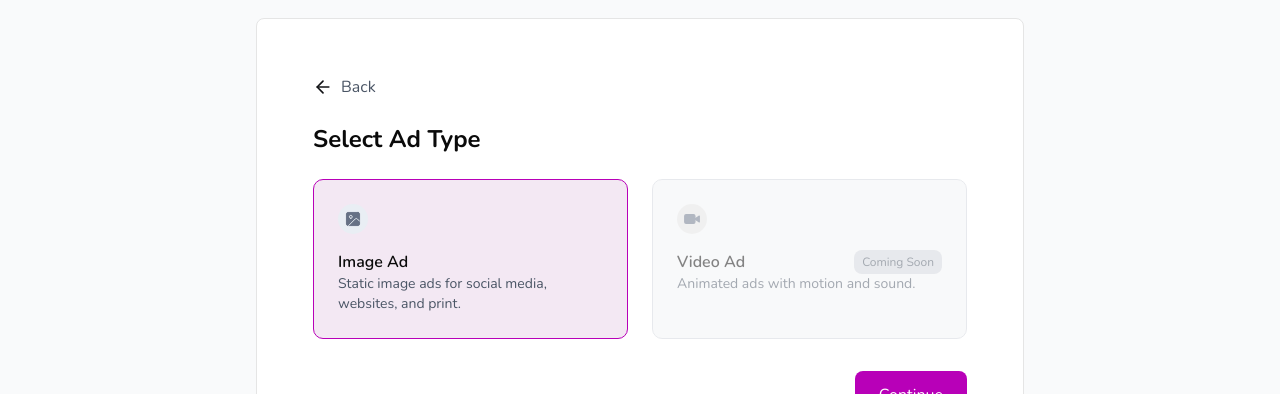
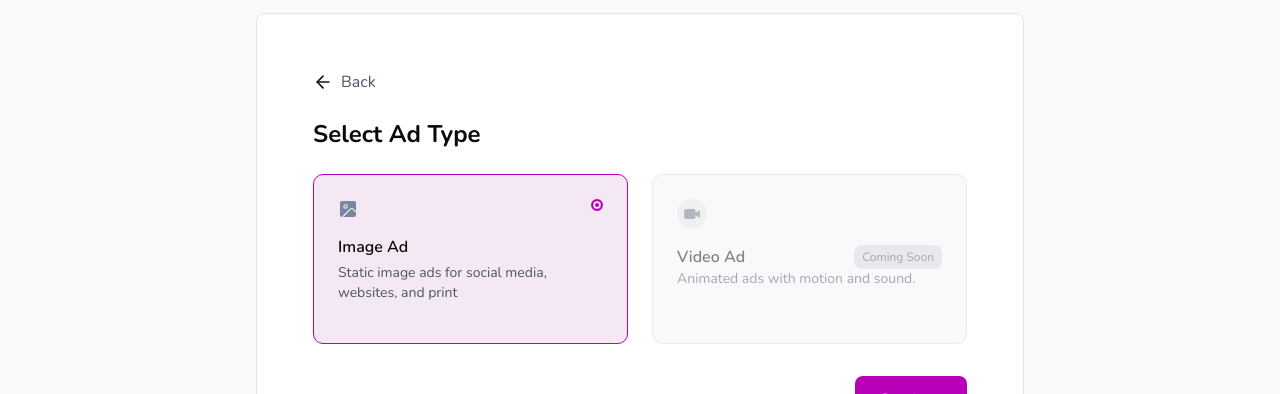
Before and after one commit to oyogbeche/AI-Ad-Gen-Frontend, a Next.js app: page /ad-type in a window 1280 px wide. Both pictures are taken after a click on the element 470 px from the left and 500 px from the top of the page. Shown: the part 241-635 px from the top of the page. Built offline with nearby package versions, Linux system fonts and the light colour scheme.

Commit message:
Adedd slick-carousel dependency and update multi-select component for SSR

```diff
--- a/package.json
+++ b/package.json
@@ -27,6 +27,7 @@
     "react-dom": "^19.0.0",
     "react-hook-form": "^7.54.2",
     "react-slick": "^0.30.3",
+    "slick-carousel": "^1.8.1",
     "sonner": "^2.0.1",
     "tailwind-merge": "^3.0.2",
     "tailwindcss-animate": "^1.0.7",
--- a/src/app/ad-form/_components/image-ad-form.tsx
+++ b/src/app/ad-form/_components/image-ad-form.tsx
@@ -1,9 +1,9 @@
 "use client";
 import React from "react";
+import dynamic from "next/dynamic";
 import { useForm } from "react-hook-form";
 import { zodResolver } from "@hookform/resolvers/zod";
 import { z } from "zod";
-import { useRouter } from "next/navigation";
 import {
   Select,
   SelectContent,
@@ -23,7 +23,6 @@ import { Input } from "@/components/ui/input";
 import { Textarea } from "@/components/ui/textarea";
 import { Button } from "@/components/ui/button";
 import { Card, CardContent, CardHeader, CardTitle } from "@/components/ui/card";
-import CustomMultiSelect from "@/components/ui/multi-select";
 import {
   demographicsOptions,
   regionOptions,
@@ -32,11 +31,18 @@ import {
   ageGroupOptions,
 } from "@/app/constants/step-one-form-options";
 import { ImageAdSchema } from "@/schemas/ad-schema";
+import Image from "next/image";
+import Link from "next/link";
+const DynamicMultiSelect = dynamic(
+  () => import("@/components/ui/multi-select"),
+  {
+    ssr: false,
+  }
+);
 
 type FormData = z.infer<typeof ImageAdSchema>;
 
 export const ImageAdForm = () => {
-  const router = useRouter();
 
   const form = useForm<FormData>({
     resolver: zodResolver(ImageAdSchema),
@@ -56,23 +62,24 @@ export const ImageAdForm = () => {
     console.log("Image Ad Data:", data);
   };
 
-  const handleBack = () => {
-    router.push("/ad-selector");
-  };
-
   return (
     <div className="min-h-full bg-[#F9FAFB] p-6 py-18 flex justify-center items-center">
       <Card className="w-full max-w-[890px]">
         <CardContent className="p-14">
           <div className="mb-8">
-            <Button
-              variant="ghost"
-              onClick={handleBack}
+            <Link
+              href="/ad-type"
               className="flex items-center text-gray-600 hover:text-gray-800 cursor-pointer p-0"
             >
-              <img src="/arrow-left.svg" alt="Back" className="w-5 h-5 mr-2" />
+              <Image
+                src="/arrow-left.svg"
+                alt="Back"
+                className="w-5 h-5 mr-2"
+                width={10}
+                height={10}
+              />
               <span>Back</span>
-            </Button>
+            </Link>
           </div>
 
           <CardHeader className="p-0 mb-6 text-center">
@@ -85,9 +92,7 @@ export const ImageAdForm = () => {
           </CardHeader>
 
           <div className="mb-8">
-
             <div className="flex justify-around items-center">
-
               <div className="text-center">
                 <p className="text-sm text-black font-medium">STEP 1</p>
                 <p className="text-xs mt-1 text-gray-700">Set Ad goals</p>
@@ -99,9 +104,7 @@ export const ImageAdForm = () => {
               </div>
             </div>
 
-
             <div className="relative w-full h-2 bg-white-200 rounded-full mt-4 mb-4">
-
               <div className="absolute left-0 h-2 bg-[#1467C5] rounded-l-full w-[48%]"></div>
 
               <div className="absolute right-0 h-2 bg-gray-300 rounded-r-full w-[48%]"></div>
@@ -197,7 +200,7 @@ export const ImageAdForm = () => {
                         Target Age Group
                       </FormLabel>
                       <FormControl>
-                        <CustomMultiSelect
+                        <DynamicMultiSelect
                           options={ageGroupOptions}
                           selected={field.value || []}
                           onChange={field.onChange}
@@ -307,7 +310,7 @@ export const ImageAdForm = () => {
                   disabled={!form.formState.isValid}
                   className={`px-6 py-3 rounded-md transition-colors ${
                     form.formState.isValid
-                      ? "bg-[#B800B8] text-white hover:bg-[#960096]"
+                      ? "bg-[#B800B8] text-white hover:bg-[#960096] cursor-pointer"
                       : "bg-gray-300 text-gray-500 cursor-not-allowed"
                   }`}
                 >
--- a/src/app/ad-type/ad-type-selector.tsx
+++ b/src/app/ad-type/ad-type-selector.tsx
@@ -2,6 +2,7 @@
 import React, { useState } from "react";
 import Image from "next/image";
 import { useRouter, useSearchParams } from "next/navigation";
+import Link from "next/link";
 
 const AdSelectorPage = () => {
   const router = useRouter();
@@ -23,44 +24,117 @@ const AdSelectorPage = () => {
     }
   };
 
-  const handleBack = () => {
-    router.push("/ad-type");
-  };
-
   return (
     <div className="min-h-screen bg-[#F9FAFB] flex justify-center items-center p-6">
       <div className="w-full max-w-lg md:max-w-3xl bg-white border rounded-md p-6 md:p-14">
         <div className="mb-6">
-          <button
-            onClick={handleBack}
-            className="flex items-center text-gray-600 hover:text-gray-800"
+          <Link
+            href="/"
+            className="flex items-center text-gray-600 hover:text-gray-800 cursor-pointer p-0"
           >
-            <img src="/arrow-left.svg" alt="Back" className="w-5 h-5 mr-2" />
+            <Image
+              src="/arrow-left.svg"
+              alt="Back"
+              className="w-5 h-5 mr-2"
+              width={10}
+              height={10}
+            />
             <span>Back</span>
-          </button>
+          </Link>
         </div>
 
         <h2 className="text-xl md:text-2xl font-bold mb-6">Select Ad Type</h2>
 
         <div className="grid grid-cols-1 md:grid-cols-2 gap-6 mb-8">
-
           <div
-            className={`border p-6 rounded-lg cursor-pointer transition-all flex flex-col ${
+            className={`border p-6 rounded-lg cursor-pointer transition-all flex justify-between  ${
               selectedAdType === "image"
                 ? "border-[#B800B8] bg-[#F3E8F3]"
                 : "border-gray-300 hover:border-[#B800B8]/50"
             }`}
             onClick={() => handleAdTypeSelect("image")}
           >
-            <Image src="/Image.svg" alt="image svg" width={30} height={30} />
-            <div className="mt-4">
-              <h3 className="font-semibold text-base">Image Ad</h3>
-              <p className="text-sm text-gray-600">
-                Static image ads for social media, websites, and print.
-              </p>
+            <div className="flex flex-col items-start justify-center mb-4 ">
+              <Image
+                src="/image-icon.svg"
+                alt="image svg"
+                className="max-w-full max-h-full object-contain"
+                quality={100}
+                width={20}
+                height={20}
+              />
+              <div className="mt-4">
+                <h3 className="font-semibold text-base mb-1">Image Ad</h3>
+                <p className="text-sm text-gray-600 max-w-[250px]">
+                  Static image ads for social media, websites, and print
+                </p>
+              </div>
+            </div>
+
+            <div
+              className={`w-3 h-3 rounded-full border-2 flex items-center justify-center ${
+                selectedAdType === "image"
+                  ? "border-[#B800B8] bg-[#B800B8]"
+                  : "border-gray-300"
+              }`}
+            >
+              {selectedAdType === "image" && (
+                <Image
+                  src="/check.svg"
+                  alt="image svg"
+                  className="max-w-full max-h-full object-contain"
+                  quality={100}
+                  width={20}
+                  height={20}
+                />
+              )}
             </div>
           </div>
+          {/*
+          <div
+            className={`border-1 w-[371px] p-6 rounded-lg cursor-pointer transition-all flex items-start justify-between ${
+              selectedAdType === "image"
+                ? "border-[#B800B8] bg-[#F3E8F3]"
+                : "border-gray-300 hover:border-[#B800B8]/50"
+            }`}
+            onClick={() => handleAdTypeSelect("image")}
+          >
+            <div className="flex flex-col items-start justify-center mb-4 ">
+              <Image
+                src="/image-icon.svg"
+                alt="image svg"
+                className="max-w-full max-h-full object-contain"
+                quality={100}
+                width={20}
+                height={20}
+              />
+              <div className="mt-4">
+                <h3 className="font-semibold text-base mb-1">Image Ad</h3>
+                <p className="text-sm text-gray-600 max-w-[250px]">
+                  Static image ads for social media, websites, and print
+                </p>
+              </div>
+            </div>
 
+            <div
+              className={`w-3 h-3 rounded-full border-2 flex items-center justify-center ${
+                selectedAdType === "image"
+                  ? "border-[#B800B8] bg-[#B800B8]"
+                  : "border-gray-300"
+              }`}
+            >
+              {selectedAdType === "image" && (
+                <Image
+                  src="/check.svg"
+                  alt="image svg"
+                  className="max-w-full max-h-full object-contain"
+                  quality={100}
+                  width={20}
+                  height={20}
+                />
+              )}
+            </div>
+          </div> */}
 
           <div className="border p-6 rounded-lg flex flex-col border-gray-300 bg-gray-100 opacity-50 cursor-not-allowed">
             <Image src="/video.svg" alt="Video svg" width={30} height={30} />
@@ -78,7 +152,7 @@ const AdSelectorPage = () => {
 
         <div className="flex justify-end">
           <button
-            className={`px-6 py-3 rounded-md transition-colors ${
+            className={`px-6 py-3 rounded-md transition-colors cursor-pointer ${
               selectedAdType
                 ? "bg-[#B800B8] text-white hover:bg-[#960096]"
                 : "bg-gray-300 text-gray-500 cursor-not-allowed"
--- a/src/app/layout.tsx
+++ b/src/app/layout.tsx
@@ -4,6 +4,8 @@ import { Manrope } from "next/font/google";
 
 import { TopProgressBarProvider } from "@/lib/nprogress/top-progress-bar-provider";
 import QueryProvider from "@/lib/react-query/query-provider";
+import "slick-carousel/slick/slick.css";
+import "slick-carousel/slick/slick-theme.css";
 
 import "./globals.css";
 
@@ -28,19 +30,6 @@ export default function RootLayout({
 }>) {
   return (
     <html lang="en" className={clsx(manrope.variable)}>
-
-        <link
-          rel="stylesheet"
-          type="text/css"
-          charSet="UTF-8"
-          href="https://cdnjs.cloudflare.com/ajax/libs/slick-carousel/1.6.0/slick.min.css"
-        />
-        <link
-          rel="stylesheet"
-          type="text/css"
-          href="https://cdnjs.cloudflare.com/ajax/libs/slick-carousel/1.6.0/slick-theme.min.css"
-        />
-
       <body className="font-nunito bg-[#F9FAFB]">
         <SonnerToaster />
         <QueryProvider>
--- a/src/components/ui/multi-select.tsx
+++ b/src/components/ui/multi-select.tsx
@@ -23,6 +23,11 @@ const CustomMultiSelect = ({
   placeholder = "Select options",
 }: CustomMultiSelectProps) => {
   const [isOpen, setIsOpen] = useState(false);
+  const [isMounted, setIsMounted] = useState(false);
+
+  React.useEffect(() => {
+    setIsMounted(true);
+  }, []);
 
   const handleSelect = (value: string) => {
     if (selected.includes(value)) {
@@ -62,7 +67,7 @@ const CustomMultiSelect = ({
         )}
       </div>
 
-      {isOpen && (
+      {isMounted && isOpen && (
         <div className="absolute z-10 mt-2 w-full bg-white border border-gray-300 rounded-md shadow-lg">
           <div className="p-2 space-y-2">
             {options.map((option) => (
```
Also changed, not shown: 1 other file (tests, documents, lock files or other folders). Lines whose indentation alone changed are shown as unchanged.
